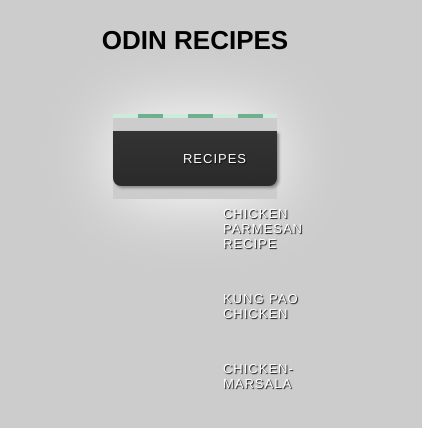
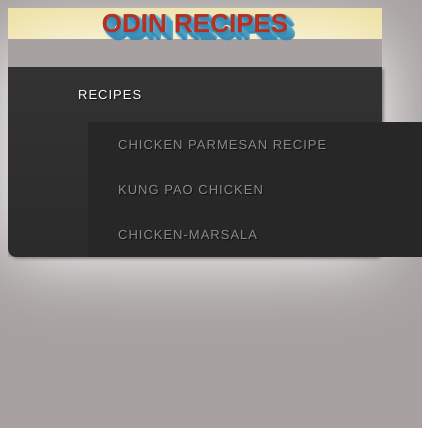
Before and after one commit to andriel300/odin-recipes, a website: page index.html in a window 390 px wide. Shown: the whole page, 422 px wide, since content can reach past the window. Drawn offline with nearby package versions, Linux system fonts and the light colour scheme.

Commit message:
change animations and colors css

```diff
--- a/index.html
+++ b/index.html
@@ -5,11 +5,12 @@
         <meta http-equiv="X-UA-Compatible" content="IE=edge" />
         <meta name="viewport" content="width=device-width, initial-scale=1.0" />
         <link rel="stylesheet" href="style.css">
+        <link rel="stylesheet" href="https://cdnjs.cloudflare.com/ajax/libs/animate.css/4.1.1/animate.min.css">
         <title id="title">Delicious Recipes</title>
     </head>
     <body>
         <div class="main">
-            <h1>Odin Recipes</h1>
+            <h1 class="my-element">Odin Recipes</h1>
         </ul>
     </div>
 
--- a/style.css
+++ b/style.css
@@ -1,33 +1,40 @@
 .main {
-    display: flex;
-    flex-direction: column;
+    color: #bc2e1e;
+    background: #edde9c;
+    text-shadow: 0 1px 0px #378ab4, 1px 0 0px #5dabcd, 1px 2px 1px #378ab4,
+        2px 1px 1px #5dabcd, 2px 3px 2px #378ab4, 3px 2px 2px #5dabcd,
+        3px 4px 2px #378ab4, 4px 3px 3px #5dabcd, 4px 5px 3px #378ab4,
+        5px 4px 2px #5dabcd, 5px 6px 2px #378ab4, 6px 5px 2px #5dabcd,
+        6px 7px 1px #378ab4, 7px 6px 1px #5dabcd, 7px 8px 0px #378ab4,
+        8px 7px 0px #5dabcd;
+    color: #bc2e1e;
+    background: #edde9c;
+}
+
+.my-element {
+    display: inline-block;
+    margin: 0 0.5rem;
+
+    animation: bounce; /* referring directly to the animation's @keyframe declaration */
+    animation-duration: 1s; /* don't forget to set a duration! */
 }
 /* A simple, css only, some-what responsive menu */
+/* A simple, css only, (some-what) responsive menu */
+
 body {
-    background: #ccc;
-    font-family: Helvetica, Arial, serif;
+    background: rgb(167, 161, 161);
+    font-family: helvetica, arial, serif;
     font-size: 13px;
     text-transform: uppercase;
     text-align: center;
 }
 
 .wrap {
-    display: inline-block;
+    display: block;
     -webkit-box-shadow: 0 0 70px #fff;
     -moz-box-shadow: 0 0 70px #fff;
     box-shadow: 0 0 70px #fff;
-    margin-top: 40px;
-}
-
-.decor {
-    background: #6eaf8d;
-    background: -webkit-linear-gradient(left, #cdebdb 50%, #6eaf8d 50%);
-    background: -moz-linear-gradient(left, #cdebdb 50%, #6eaf8d 50%);
-    background: -o-linear-gradient(left, #cdebdb 50%, #6eaf8d 50%);
-    background: linear-gradient(left, white 50%, #6eaf8d 50%);
-    background-size: 50px 25%;
-    padding: 2px;
-    display: block;
+    margin-top: -10px;
 }
 
 a {
@@ -50,6 +57,7 @@ li {
 ul:after {
     clear: both;
 }
+
 ul:before,
 ul:after {
     content: " ";
@@ -73,7 +81,7 @@ nav {
     border-bottom-left-radius: 8px;
 }
 
-/* Prime */
+/* prime */
 ul.primary li a {
     display: block;
     padding: 20px 30px;
@@ -89,7 +97,92 @@ ul.primary li a:hover {
 }
 
 /* subs */
-
 ul.sub {
     position: absolute;
+    z-index: 200;
+    box-shadow: 2px 2px 0 #bebebe;
+    width: 35%;
+    display: none;
 }
+
+ul.sub li {
+    float: none;
+    margin: 0;
+}
+
+ul.sub li a {
+    border-bottom: 1px dotted #ccc;
+    border-right: none;
+    color: #000;
+    padding: 15px 30px;
+}
+
+ul.sub li:last-child a {
+    border-bottom: none;
+}
+
+ul.sub li a:hover {
+    color: #000;
+    background: #eeeeee;
+}
+
+/* sub display*/
+ul.primary li:hover ul {
+    display: block;
+    background: rgb(115, 223, 160);
+}
+
+/* keeps the tab background white */
+ul.primary li:hover a {
+    background: #fff;
+    color: #666;
+    text-shadow: none;
+}
+
+ul.primary li:hover > a {
+    color: #000;
+}
+
+@media only screen and (max-width: 600px) {
+    .decor {
+        padding: 3px;
+    }
+
+    .wrap {
+        width: 100%;
+        margin-top: 0px;
+    }
+
+    li {
+        float: none;
+    }
+
+    ul.primary li:hover a {
+        background: none;
+        color: #8b8b8b;
+        text-shadow: 1px 1px #000;
+    }
+
+    ul.primary li:hover ul {
+        display: block;
+        background: #272727;
+        color: #fff;
+    }
+
+    ul.sub {
+        display: block;
+        position: static;
+        box-shadow: none;
+        width: 100%;
+    }
+    ul.sub li a {
+        background: #272727;
+        border: none;
+        color: #8b8b8b;
+    }
+
+    ul.sub li a:hover {
+        color: #ccc;
+        background: none;
+    }
+}
```
Also changed, not shown: recipes/chicken-marsala.html (+1 -0 lines), recipes/chicken-parmesan.html (+1 -0 lines), image/chef-image.jpg (added), recipes/stylerecipe.css (added).
